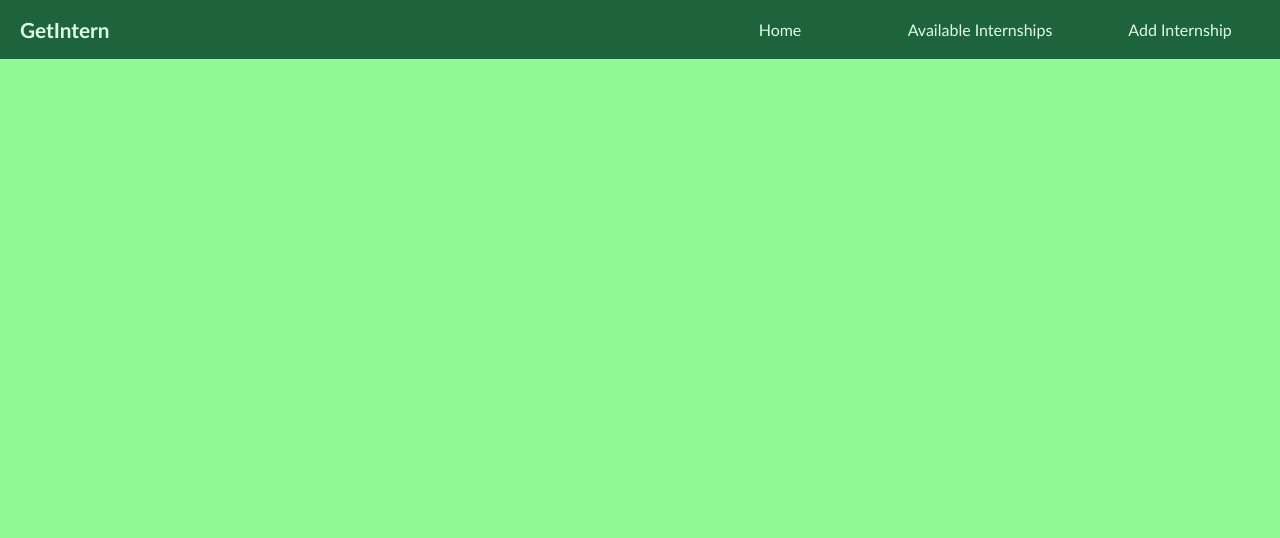
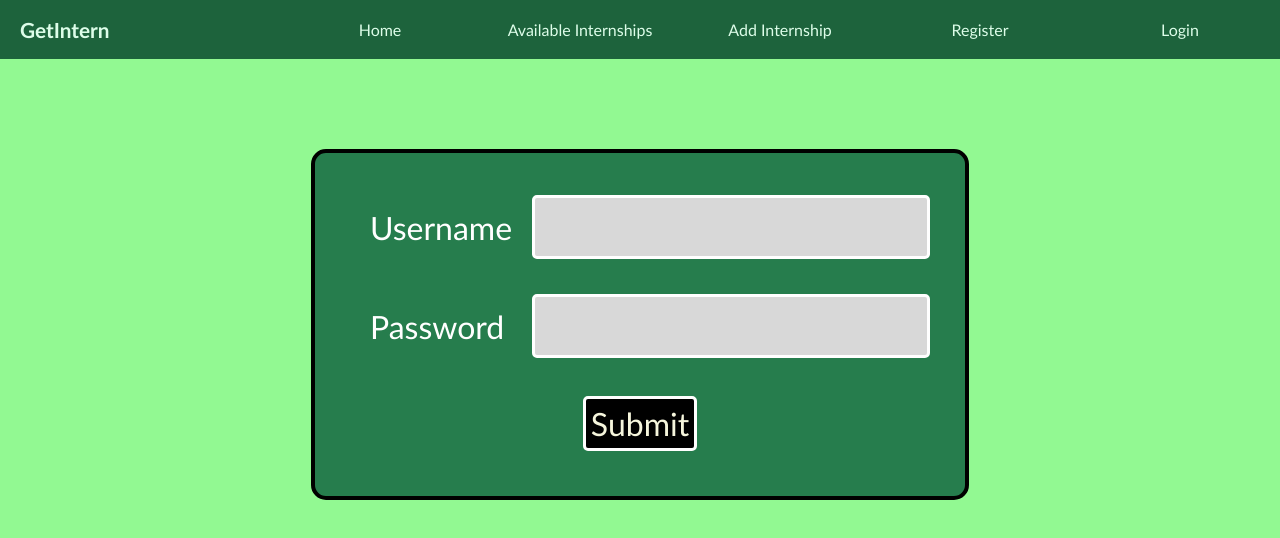
Before and after one commit to Shivamagr1812/GetInt, a React (Create React App) app in the folder client/: page /register in a window 1280 px wide. Shown: the top 538 px of the page. Built offline with nearby package versions, Linux system fonts and the light colour scheme.

Commit message:
register page added

```diff
--- a/client/src/App.js
+++ b/client/src/App.js
@@ -3,8 +3,10 @@ import About from './About';
 import './App.css';
 import AvIntern from './AvIntern';
 import Home from './Home';
+import Login from './Login';
 import Navbar from './Navbar';
 import NewIntern from './NewIntern';
+import Register from './Register';
 
 function App() {
   return (
@@ -17,6 +19,8 @@ function App() {
             <Route path="/about" element={<About/>}></Route>
             <Route path="/new-intern" element={<NewIntern/>}></Route>
             <Route path="/interns" element={<AvIntern/>}></Route>
+            <Route path='/register' element={<Register/>}></Route>
+            <Route path='/login' element={<Login/>}></Route>
           </Routes>
         </div>
       </div>
--- /dev/null
+++ b/client/src/Login.js
@@ -0,0 +1,8 @@
+
+const Login=()=>{
+    return (
+        <div></div>
+    );
+}
+
+export default Login;
--- a/client/src/Navbar.js
+++ b/client/src/Navbar.js
@@ -10,6 +10,8 @@ const Navbar = ()=>{
                 <Link to="/">Home</Link>
                 <Link to="/interns">Available Internships</Link>
                 <Link to="/new-intern">Add Internship</Link>
+                <Link to="/register">Register</Link>
+                <Link to="/login">Login</Link>
             </ul>
         </nav>
     );
--- /dev/null
+++ b/client/src/Register.js
@@ -0,0 +1,48 @@
+import { useState } from "react";
+import axios from "axios";
+import { useNavigate } from "react-router-dom";
+
+const Register = ()=>{
+
+    const [userName,setUserName]=useState("");
+    const [password,setPassword]=useState("");
+
+    const navigate = useNavigate();
+
+    const addToList = () =>{
+        console.log("button working!!")
+        axios.post("http://localhost:3001/register",{
+            userName,
+            password
+        });
+        const path=`/login`
+        navigate(path)
+        // setCompanyName("");
+        // setJobRole("");
+        // setStipend(0);
+        // setCutoff(0);
+    }
+
+    return (
+        <div className="details">
+            <div className="fields">
+                <div>
+                    <label>Username</label>
+                    <input type="text" value={userName} onChange={(e)=>{
+                        setUserName(e.target.value);
+                    }}/>
+                </div>
+                <div>
+                    <label>Password</label>
+                    <input type="text" value={password} onChange={(e)=>{
+                        setPassword(e.target.value);
+                    }}/>
+                </div>
+            </div>
+
+            <button onClick={addToList}>Submit</button>
+        </div>
+    );
+}
+
+export default Register;
```
